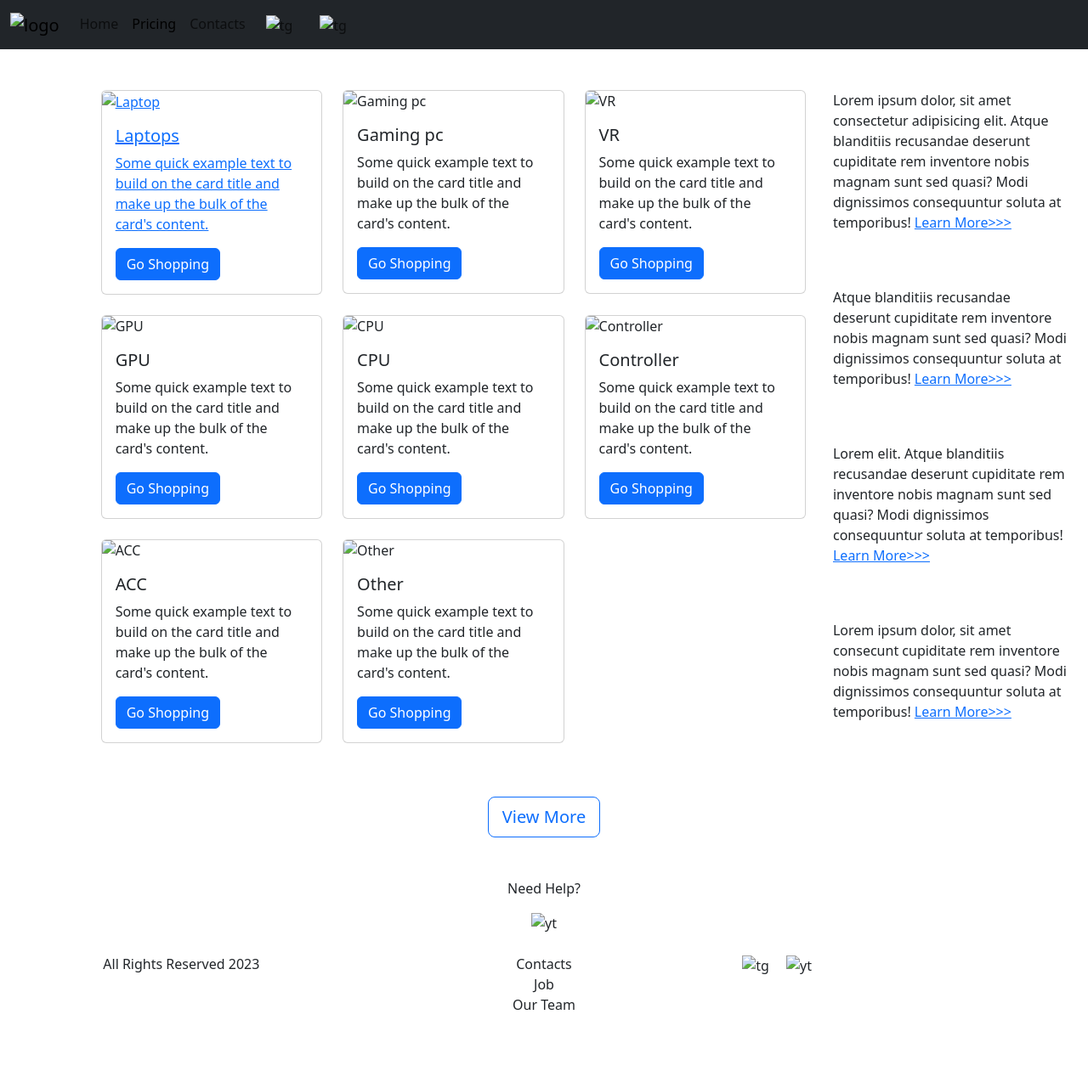
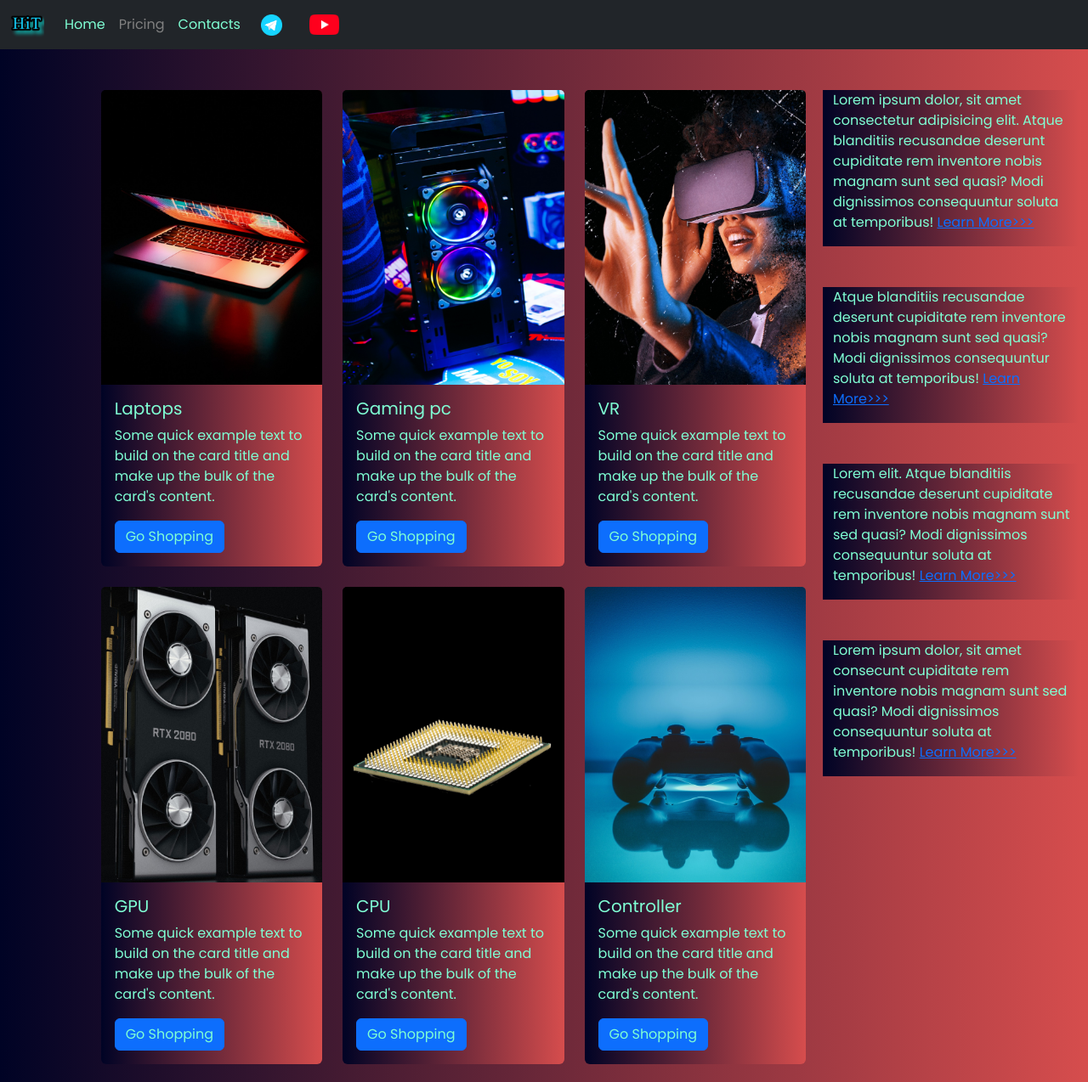
Before and after one commit to Mantrov17/HiT.io, a plain HTML site: page pricing.html in a window 1280 px wide. Shown: the top 1274 px of the page at 85% size. Before the commit the page ends 1211 px from the top, so only its background shows below. Drawn offline with nearby package versions, Linux system fonts and the light colour scheme.

Commit message:
Add files via upload

```diff
--- a/pricing.html
+++ b/pricing.html
@@ -7,19 +7,19 @@
   <title>HiT</title>
   <link href="https://cdn.jsdelivr.net/npm/bootstrap@5.3.0/dist/css/bootstrap.min.css" rel="stylesheet"
     integrity="sha384-9ndCyUaIbzAi2FUVXJi0CjmCapSmO7SnpJef0486qhLnuZ2cdeRhO02iuK6FUUVM" crossorigin="anonymous">
-  <link rel="stylesheet" href="C:\Users\User\Desktop\VS\8_bs\source\styles\mycss.css">
-  <link rel="apple-touch-icon" sizes="180x180" href="C:\Users\User\Desktop\VS\8_bs\source\files\favicon_io/apple-touch-icon.png">
-  <link rel="icon" type="image/png" sizes="32x32" href="C:\Users\User\Desktop\VS\8_bs\source\files\favicon_io/favicon-32x32.png">
-  <link rel="icon" type="image/png" sizes="16x16" href="C:\Users\User\Desktop\VS\8_bs\source\files\favicon_io/favicon-16x16.png">
-  <link rel="manifest" href="C:\Users\User\Desktop\VS\8_bs\source\files\favicon_io/site.webmanifest">
-  <link rel="manifest" href="C:\Users\User\Desktop\VS\8_bs\source\files\favicon_io">
+  <link rel="stylesheet" href="source\styles\mycss.css">
+  <link rel="apple-touch-icon" sizes="180x180" href="source\files\favicon_io/apple-touch-icon.png">
+  <link rel="icon" type="image/png" sizes="32x32" href="source\files\favicon_io/favicon-32x32.png">
+  <link rel="icon" type="image/png" sizes="16x16" href="source\files\favicon_io/favicon-16x16.png">
+  <link rel="manifest" href="source\files\favicon_io/site.webmanifest">
+  <link rel="manifest" href="source\files\favicon_io">
 </head>
 
 <body>
   <header>
     <nav class="navbar navbar-expand-lg bg-dark">
       <div class="container-fluid">
-        <a class="navbar-brand" href="/"><img src="C:\Users\User\Desktop\VS\8_bs\source\images\logo.png"
+        <a class="navbar-brand" href="/"><img src="source\images\logo.png"
             alt="logo"></a>
         <button class="navbar-toggler" type="button" data-bs-toggle="collapse" data-bs-target="#navbarNav"
           aria-controls="navbarNav" aria-expanded="false" aria-label="Toggle navigation">
@@ -38,13 +38,13 @@
             </li>
             <li class="nav-item">
               <a class="nav-link" href="pricing.html">
-                <img style="width: 25px; margin-inline: 0.5em;" src="C:\Users\User\Desktop\VS\8_bs\source\images\tg.png"
+                <img style="width: 25px; margin-inline: 0.5em;" src="source\images\tg.png"
                   alt="tg">
               </a>
             </li>
             <li class="nav-item">
               <a class="nav-link" href="pricing.html">
-                <img style="width: 35px; margin-inline: 0.5em;" src="C:\Users\User\Desktop\VS\8_bs\source\images\yt.png"
+                <img style="width: 35px; margin-inline: 0.5em;" src="source\images\yt.png"
                   alt="tg">
 
               </a>
@@ -64,7 +64,7 @@
           <div class="row">
             <div class="col-lg-4 col-md-6 mt-4">
               <div class="card">
-                <a href="#"><img src="C:\Users\User\Desktop\VS\8_bs\source\images\laptop.png" class="card-img-top"
+                <a href="#"><img src="source\images\laptop.png" class="card-img-top"
                     alt="Laptop"></a>
                 <div class="card-body">
                   <h5 class="card-title"><a href="#">Laptops</a></h5>
@@ -79,7 +79,7 @@
             </div>
             <div class="col-lg-4 col-md-6 mt-4">
               <div class="card">
-                <img src="C:\Users\User\Desktop\VS\8_bs\source\images\gaming pc.png" class="card-img-top"
+                <img src="source\images\gaming pc.png" class="card-img-top"
                   alt="Gaming pc">
                 <div class="card-body">
                   <h5 class="card-title">Gaming pc</h5>
@@ -92,7 +92,7 @@
             </div>
             <div class="col-lg-4 col-md-6 mt-4">
               <div class="card">
-                <img src="C:\Users\User\Desktop\VS\8_bs\source\images\vr.png" class="card-img-top" alt="VR">
+                <img src="source\images\vr.png" class="card-img-top" alt="VR">
                 <div class="card-body">
                   <h5 class="card-title">VR</h5>
                   <p class="card-text">Some quick example text to build on the card title and make up the bulk of the
@@ -105,7 +105,7 @@
 
             <div class="col-lg-4 col-md-6 mt-4">
               <div class="card">
-                <img src="C:\Users\User\Desktop\VS\8_bs\source\images\gpu.png" class="card-img-top" alt="GPU">
+                <img src="source\images\gpu.png" class="card-img-top" alt="GPU">
                 <div class="card-body">
                   <h5 class="card-title">GPU</h5>
                   <p class="card-text">Some quick example text to build on the card title and make up the bulk of the
@@ -117,7 +117,7 @@
             </div>
             <div class="col-lg-4 col-md-6 mt-4">
               <div class="card">
-                <img src="C:\Users\User\Desktop\VS\8_bs\source\images\cpu.png" class="card-img-top" alt="CPU">
+                <img src="source\images\cpu.png" class="card-img-top" alt="CPU">
                 <div class="card-body">
                   <h5 class="card-title">CPU</h5>
                   <p class="card-text">Some quick example text to build on the card title and make up the bulk of the
@@ -129,7 +129,7 @@
             </div>
             <div class="col-lg-4 col-md-6 mt-4">
               <div class="card">
-                <img src="C:\Users\User\Desktop\VS\8_bs\source\images\controller.png" class="card-img-top"
+                <img src="source\images\controller.png" class="card-img-top"
                   alt="Controller">
                 <div class="card-body">
                   <h5 class="card-title">Controller</h5>
@@ -142,7 +142,7 @@
             </div>
             <div class="col-lg-4 col-md-6 mt-4">
               <div class="card">
-                <img src="C:\Users\User\Desktop\VS\8_bs\source\images\acc.png" class="card-img-top" alt="ACC">
+                <img src="source\images\acc.png" class="card-img-top" alt="ACC">
                 <div class="card-body">
                   <h5 class="card-title">ACC</h5>
                   <p class="card-text">Some quick example text to build on the card title and make up the bulk of the
@@ -154,7 +154,7 @@
             </div>
             <div class="col-lg-4 col-md-6 mt-4">
               <div class="card">
-                <img src="C:\Users\User\Desktop\VS\8_bs\source\images\other.png" class="card-img-top" alt="Other">
+                <img src="source\images\other.png" class="card-img-top" alt="Other">
                 <div class="card-body">
                   <h5 class="card-title">Other</h5>
                   <p class="card-text">Some quick example text to build on the card title and make up the bulk of the
@@ -196,7 +196,7 @@
         <p>Need Help?</p>
       </div>
       <div class="col-lg-12 col-md-12 text-center">
-        <img class="call-anim" style="width: 40px;" src="C:\Users\User\Desktop\VS\8_bs\source\images\phone.png"
+        <img class="call-anim" style="width: 40px;" src="source\images\phone.png"
           alt="yt">
       </div>
     </div>
@@ -212,9 +212,9 @@
           <p>Contacts<br>Job<br>Our Team</p>
         </div>
         <div class="col-lg-4 col-md-12 media-links">
-          <img style="width: 40px; margin-inline: 0.5em;" src="C:\Users\User\Desktop\VS\8_bs\source\images\tg.png"
+          <img style="width: 40px; margin-inline: 0.5em;" src="source\images\tg.png"
             alt="tg">
-          <img style="width: 40px; margin-inline: 0.5em;" src="C:\Users\User\Desktop\VS\8_bs\source\images\yt.png"
+          <img style="width: 40px; margin-inline: 0.5em;" src="source\images\yt.png"
             alt="yt">
         </div>
       </div>
```
Also changed, not shown: index.html (+23 -23 lines).
